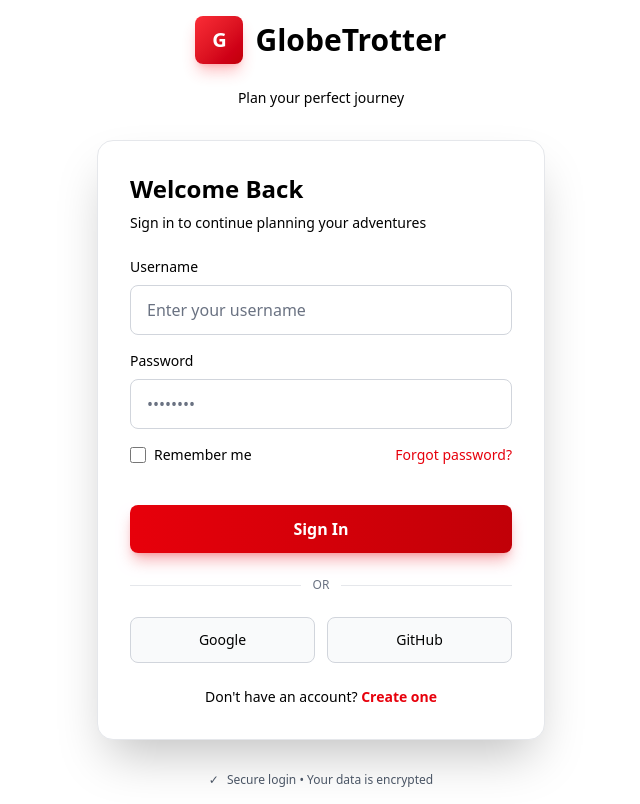
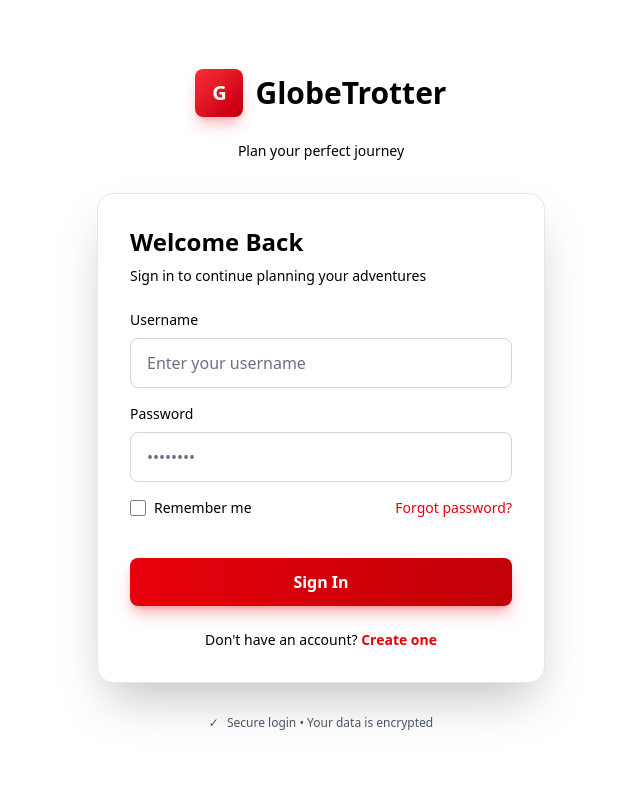
Before and after one commit to SANTHSIM22/ODOO_HACKATHON_R1, a React (Vite) app in the folder Client/: page /login in a window 1280 px wide. Shown: the whole page, without its empty margins (319-959 px from the left). Built offline with nearby package versions, Linux system fonts and the light colour scheme.

Commit message:
fix: fixed login

```diff
--- a/Client/src/pages/LoginPage.jsx
+++ b/Client/src/pages/LoginPage.jsx
@@ -124,28 +124,7 @@ function LoginPage() {
             </button>
           </form>
 
-          {/* Divider */}
-          <div className="flex items-center gap-3 my-6">
-            <div className="flex-1 h-px bg-gray-200"></div>
-            <span className="text-xs text-gray-500">OR</span>
-            <div className="flex-1 h-px bg-gray-200"></div>
-          </div>
 
-          {/* Social Login Options */}
-          <div className="grid grid-cols-2 gap-3">
-            <button
-              type="button"
-              className="py-3 bg-gray-50 hover:bg-gray-100 border border-gray-300 rounded-lg text-black font-medium transition-all text-sm"
-            >
-              Google
-            </button>
-            <button
-              type="button"
-              className="py-3 bg-gray-50 hover:bg-gray-100 border border-gray-300 rounded-lg text-black font-medium transition-all text-sm"
-            >
-              GitHub
-            </button>
-          </div>
 
           <p className="text-center text-black text-sm mt-6">
             Don't have an account?{" "}
```
